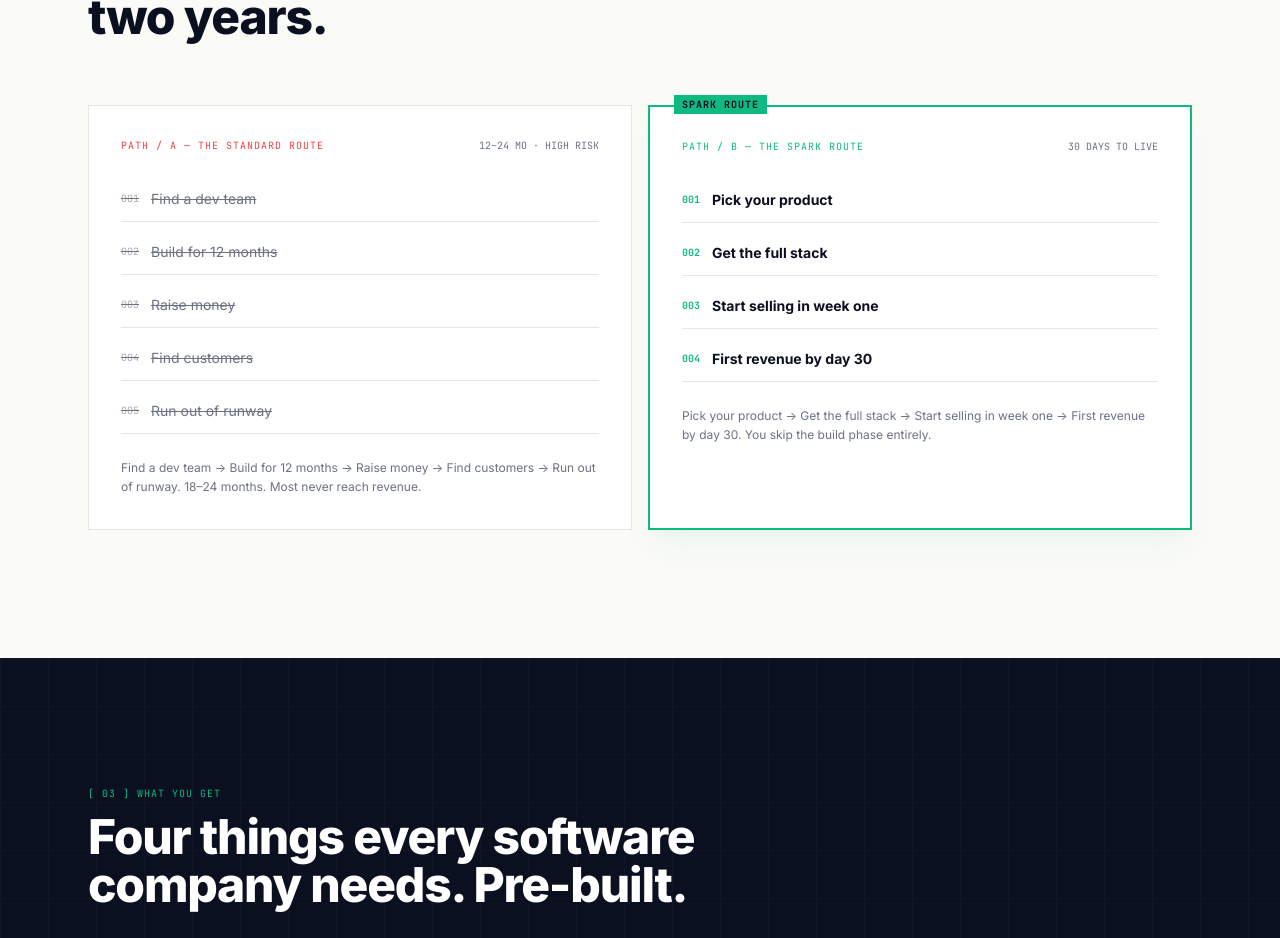
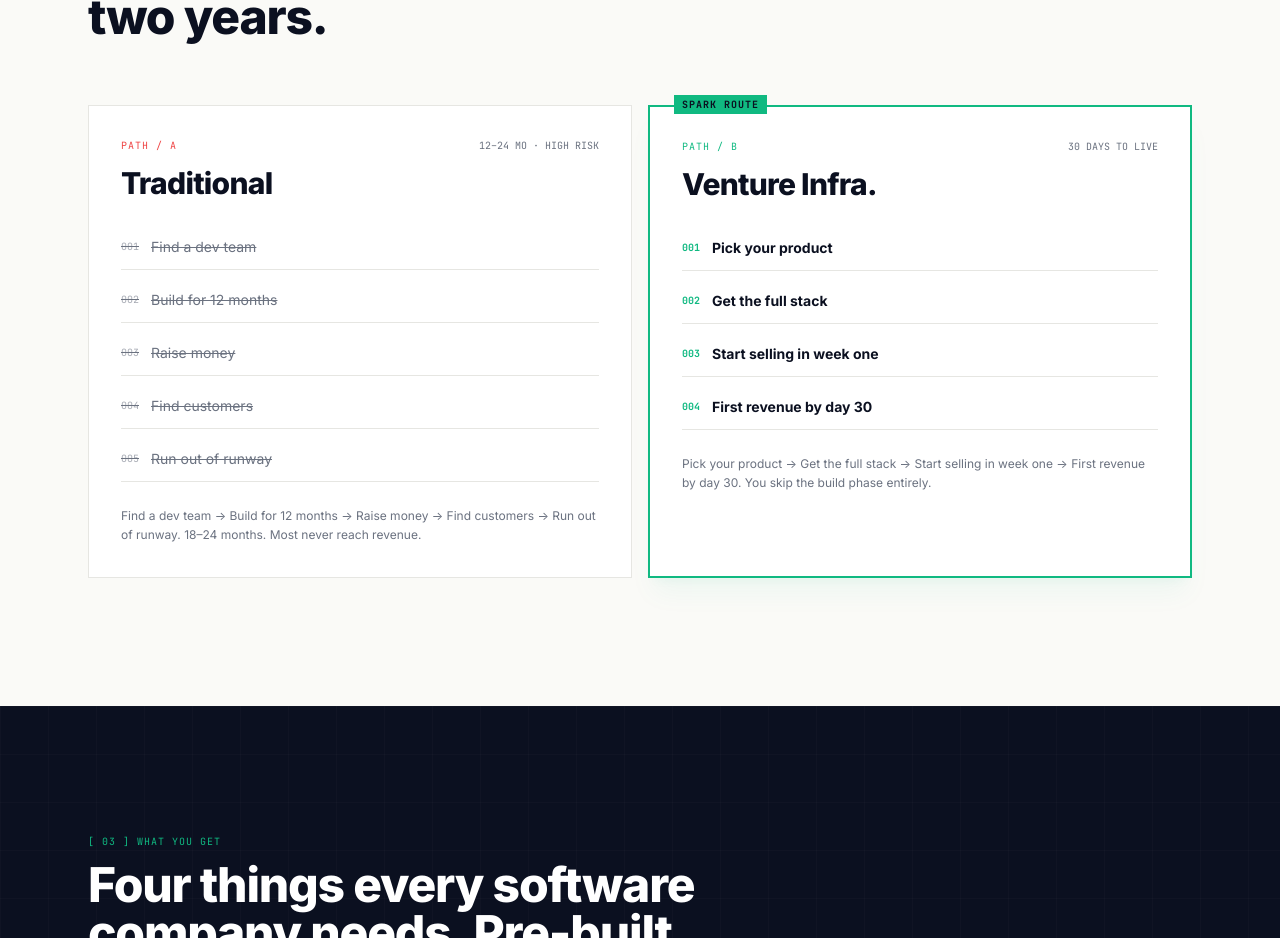
Before and after one commit to sparkai-core/spark-ventures-wireframe, a Next.js app: page / in a window 1280 px wide. Shown: the part 2454-3392 px from the top of the page. Built offline with nearby package versions, Linux system fonts and the light colour scheme.

Commit message:
methodology old vs spark

```diff
--- a/app/page.tsx
+++ b/app/page.tsx
@@ -223,12 +223,15 @@ function Methodology() {
         <div className="grid gap-4 md:grid-cols-2">
           {/* Traditional Path */}
           <div className="border border-line bg-white p-6 md:p-8">
-            <div className="flex items-center justify-between mb-6">
-              <h3 className="font-mono text-[10px] uppercase tracking-widest text-red-500">
-                Path / A — The Standard Route
-              </h3>
+            <div className="flex items-center justify-between mb-3">
+              <span className="font-mono text-[10px] uppercase tracking-widest text-red-500">
+                Path / A
+              </span>
               <span className="font-mono text-[10px] text-ink-muted">12–24 MO · HIGH RISK</span>
             </div>
+            <h3 className="text-2xl md:text-3xl font-extrabold tracking-tight mb-6">
+              Traditional
+            </h3>
             <ol className="space-y-2">
               {TRADITIONAL_PATH.map((s) => (
                 <li
@@ -251,12 +254,15 @@ function Methodology() {
             <div className="absolute -top-3 left-6 bg-emerald px-2 py-0.5 font-mono text-[10px] font-bold uppercase tracking-widest text-navy">
               Spark Route
             </div>
-            <div className="flex items-center justify-between mb-6">
-              <h3 className="font-mono text-[10px] uppercase tracking-widest text-emerald">
-                Path / B — The Spark Route
-              </h3>
+            <div className="flex items-center justify-between mb-3">
+              <span className="font-mono text-[10px] uppercase tracking-widest text-emerald">
+                Path / B
+              </span>
               <span className="font-mono text-[10px] text-ink-muted">30 DAYS TO LIVE</span>
             </div>
+            <h3 className="text-2xl md:text-3xl font-extrabold tracking-tight mb-6">
+              Venture Infra.
+            </h3>
             <ol className="space-y-2">
               {SPARK_PATH.map((s) => (
                 <li
```
